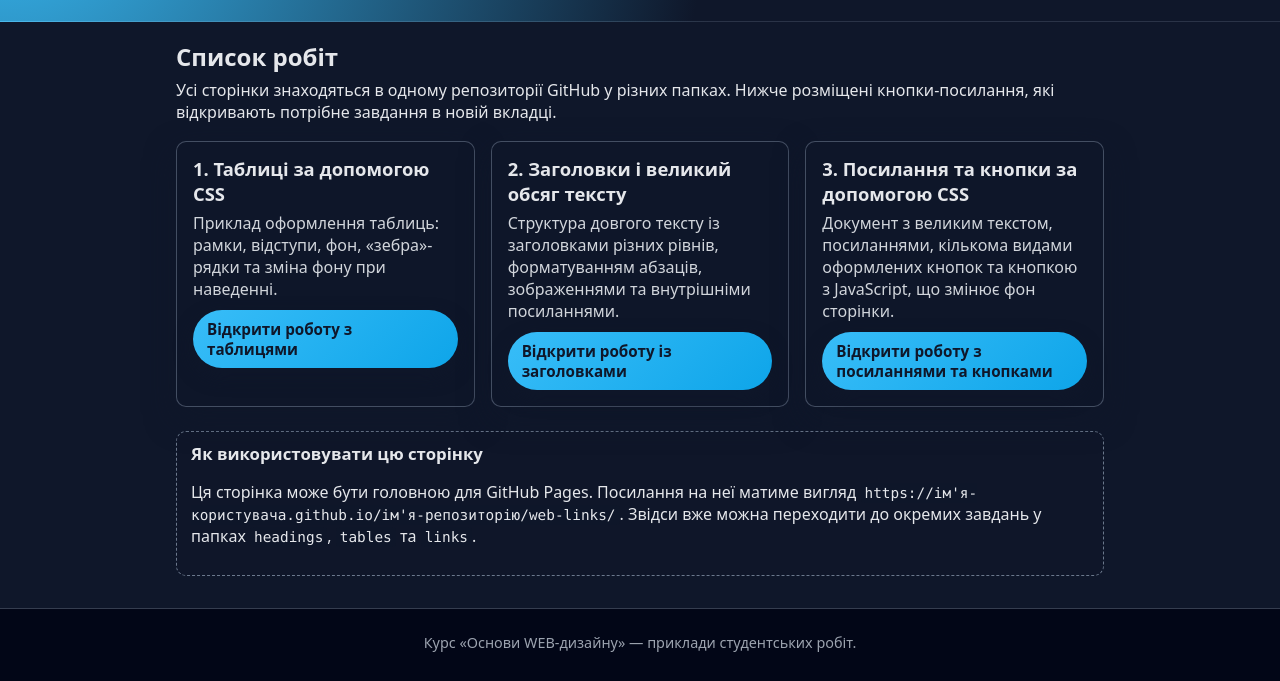
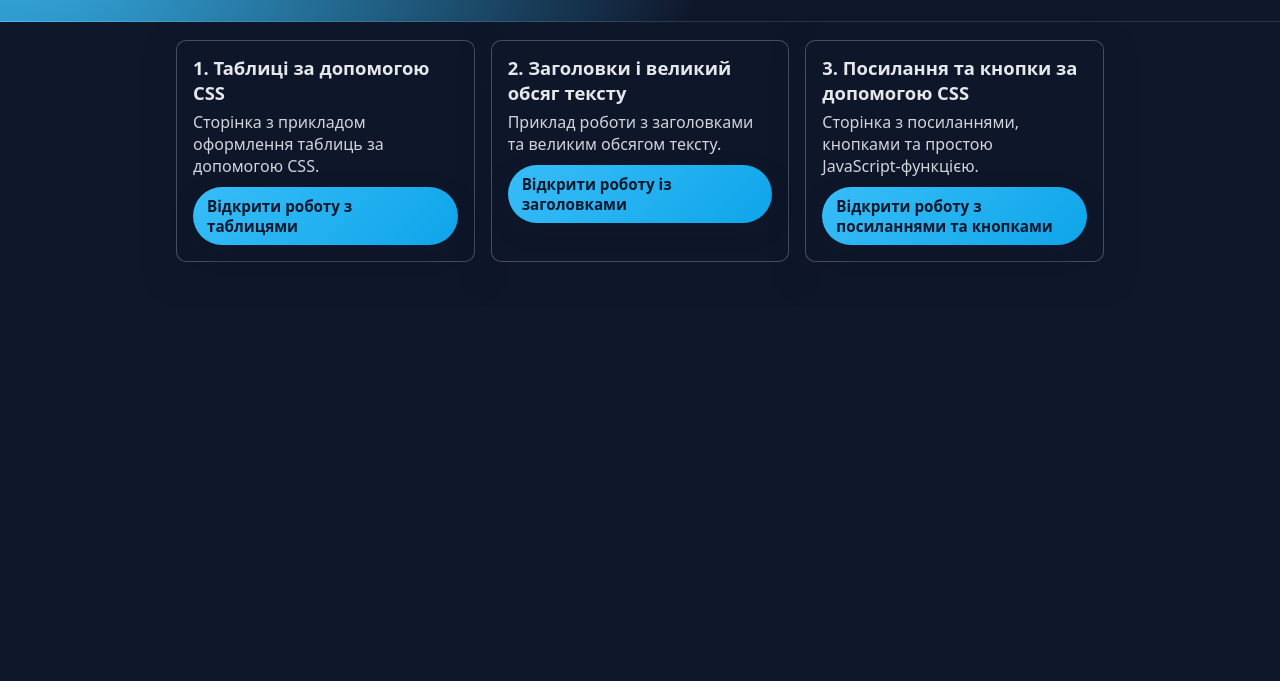
Before and after one commit to wissxi/School, a plain HTML site: page index.html in a window 1280 px wide. Shown: the part 126-807 px from the top of the page. Drawn offline with Linux system fonts and the light colour scheme.

Commit message:
Update index.html

```diff
--- a/index.html
+++ b/index.html
@@ -16,61 +16,32 @@
     </header>
 
     <main class="content">
-        <section class="intro">
-            <h2>Список робіт</h2>
-            <p>
-                Усі сторінки знаходяться в одному репозиторії GitHub у різних папках. Нижче розміщені
-                кнопки-посилання, які відкривають потрібне завдання в новій вкладці.
-            </p>
-        </section>
-
         <section class="cards-grid">
             <article class="card">
                 <h3>1. Таблиці за допомогою CSS</h3>
-                <p>
-                    Приклад оформлення таблиць: рамки, відступи, фон, «зебра»-рядки та зміна фону при наведенні.
-                </p>
-                <a class="btn btn-primary" href="../tables/" target="_blank">
+                <p>Сторінка з прикладом оформлення таблиць за допомогою CSS.</p>
+                <a class="btn btn-primary" href="tables/" target="_blank">
                     Відкрити роботу з таблицями
                 </a>
             </article>
 
             <article class="card">
                 <h3>2. Заголовки і великий обсяг тексту</h3>
-                <p>
-                    Структура довгого тексту із заголовками різних рівнів, форматуванням абзаців, зображеннями
-                    та внутрішніми посиланнями.
-                </p>
-                <a class="btn btn-primary" href="../headings/" target="_blank">
+                <p>Приклад роботи з заголовками та великим обсягом тексту.</p>
+                <a class="btn btn-primary" href="headings/" target="_blank">
                     Відкрити роботу із заголовками
                 </a>
             </article>
 
             <article class="card">
                 <h3>3. Посилання та кнопки за допомогою CSS</h3>
-                <p>
-                    Документ з великим текстом, посиланнями, кількома видами оформлених кнопок та кнопкою
-                    з JavaScript, що змінює фон сторінки.
-                </p>
-                <a class="btn btn-primary" href="../links/" target="_blank">
+                <p>Сторінка з посиланнями, кнопками та простою JavaScript‑функцією.</p>
+                <a class="btn btn-primary" href="links/" target="_blank">
                     Відкрити роботу з посиланнями та кнопками
                 </a>
             </article>
         </section>
 
-        <section class="note">
-            <h2>Як використовувати цю сторінку</h2>
-            <p>
-                Ця сторінка може бути головною для GitHub Pages. Посилання на неї матиме вигляд
-                <code>https://ім'я-користувача.github.io/ім'я-репозиторію/web-links/</code>. Звідси вже можна
-                переходити до окремих завдань у папках <code>headings</code>, <code>tables</code> та
-                <code>links</code>.
-            </p>
-        </section>
     </main>
-
-    <footer class="site-footer">
-        <p>Курс «Основи WEB-дизайну» — приклади студентських робіт.</p>
-    </footer>
 </body>
 </html>
```
